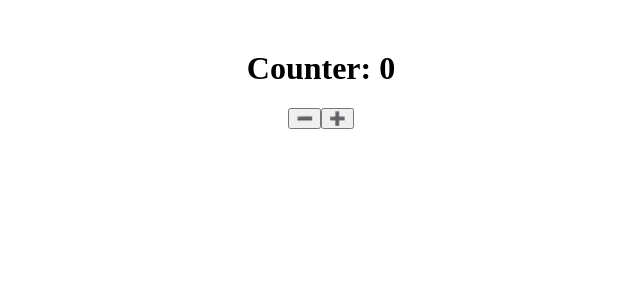
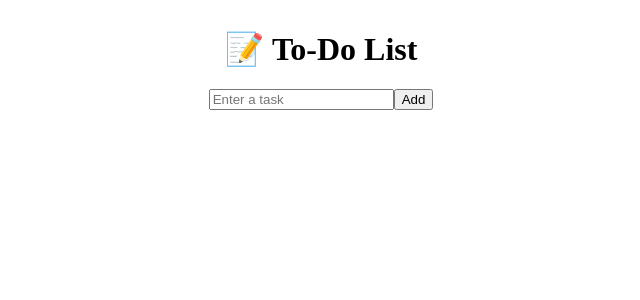
Before and after one commit to ushabajgain/Learning-React, a React app in the folder react-app/: page / in a window 1280 px wide. Shown: the top 300 px of the page, without its empty margins (319-959 px from the left). Built offline with nearby package versions, Linux system fonts and the light colour scheme; the HTML template or start-up script is replaced by a standard one.

Commit message:
practice code for React App with a simple To-Do List

```diff
--- a/react-app/src/App.jsx
+++ b/react-app/src/App.jsx
@@ -1,3 +1,4 @@
+// practice code for React App
 // const App=()=>{
 //   return(
 //     <>
@@ -12,17 +13,62 @@
 // }
 // export default App;
 
-// App.js
+
+
+// practice code for React App with a simple counter
+// import { useState } from 'react';
+
+// function App() {
+//   const [count, setCount] = useState(0);
+
+//   return (
+//     <div style={{ textAlign: "center", marginTop: "50px" }}>
+//       <h1>Counter: {count}</h1>
+//       <button onClick={() => setCount(count - 1)}>➖</button>
+//       <button onClick={() => setCount(count + 1)}>➕</button>
+//     </div>
+//   );
+// }
+
+// export default App;
+
+
+// practice code for React App with a simple To-Do List
 import { useState } from 'react';
 
 function App() {
-  const [count, setCount] = useState(0);
+  const [task, setTask] = useState('');
+  const [tasks, setTasks] = useState([]);
+
+  const addTask = () => {
+    if (task.trim() !== '') {
+      setTasks([...tasks, task]);
+      setTask('');
+    }
+  };
+
+  const removeTask = (indexToRemove) => {
+    setTasks(tasks.filter((_, index) => index !== indexToRemove));
+  };
 
   return (
-    <div style={{ textAlign: "center", marginTop: "50px" }}>
-      <h1>Counter: {count}</h1>
-      <button onClick={() => setCount(count - 1)}>➖</button>
-      <button onClick={() => setCount(count + 1)}>➕</button>
+    <div style={{ textAlign: 'center', marginTop: '30px' }}>
+      <h1>📝 To-Do List</h1>
+      <input
+        type="text"
+        value={task}
+        onChange={(e) => setTask(e.target.value)}
+        placeholder="Enter a task"
+      />
+      <button onClick={addTask}>Add</button>
+
+      <ul style={{ listStyle: 'none' }}>
+        {tasks.map((t, i) => (
+          <li key={i}>
+            {t} <button onClick={() => removeTask(i)}>❌</button>
+          </li>
+        ))}
+      </ul>
     </div>
   );
 }
```
